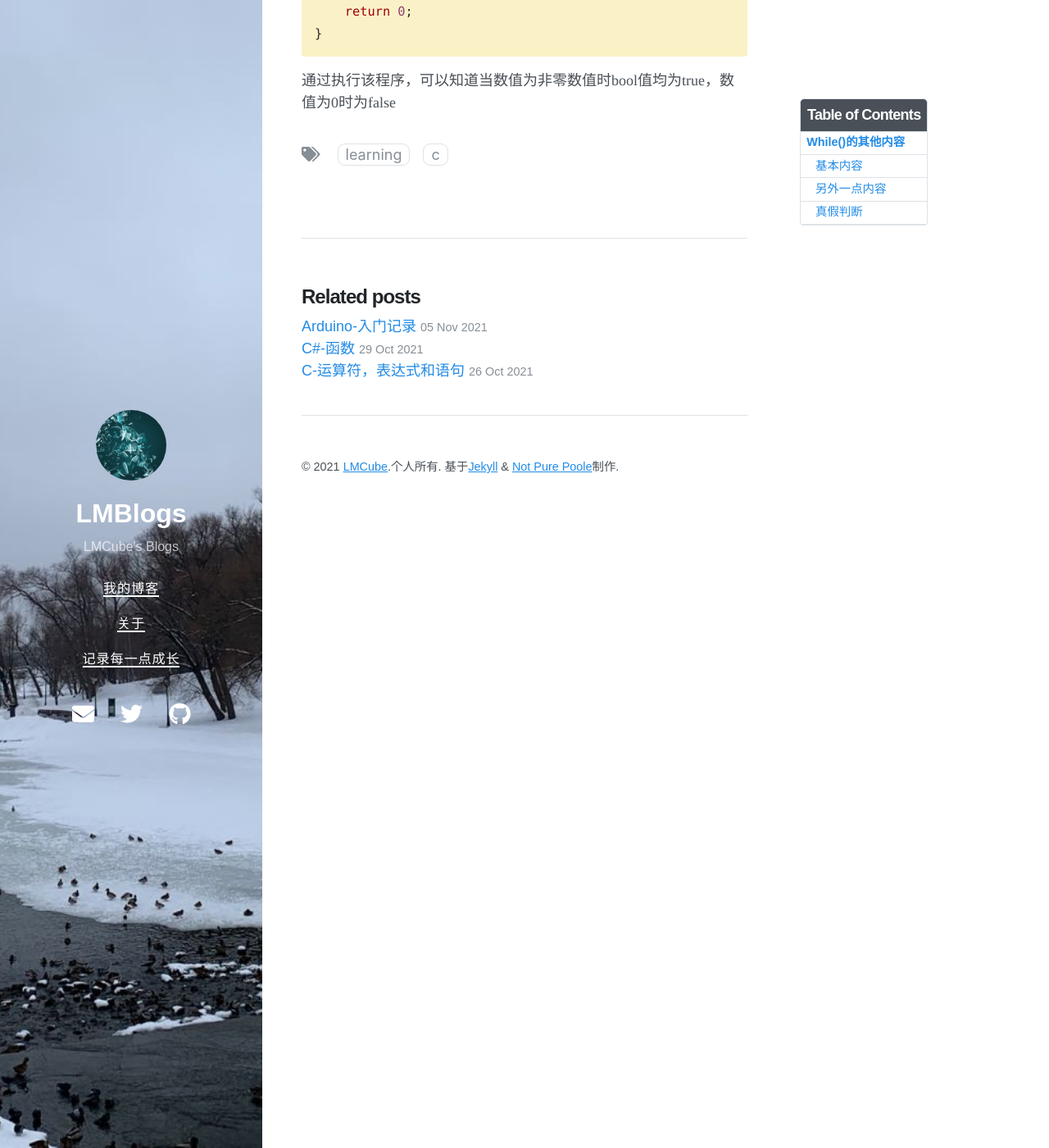
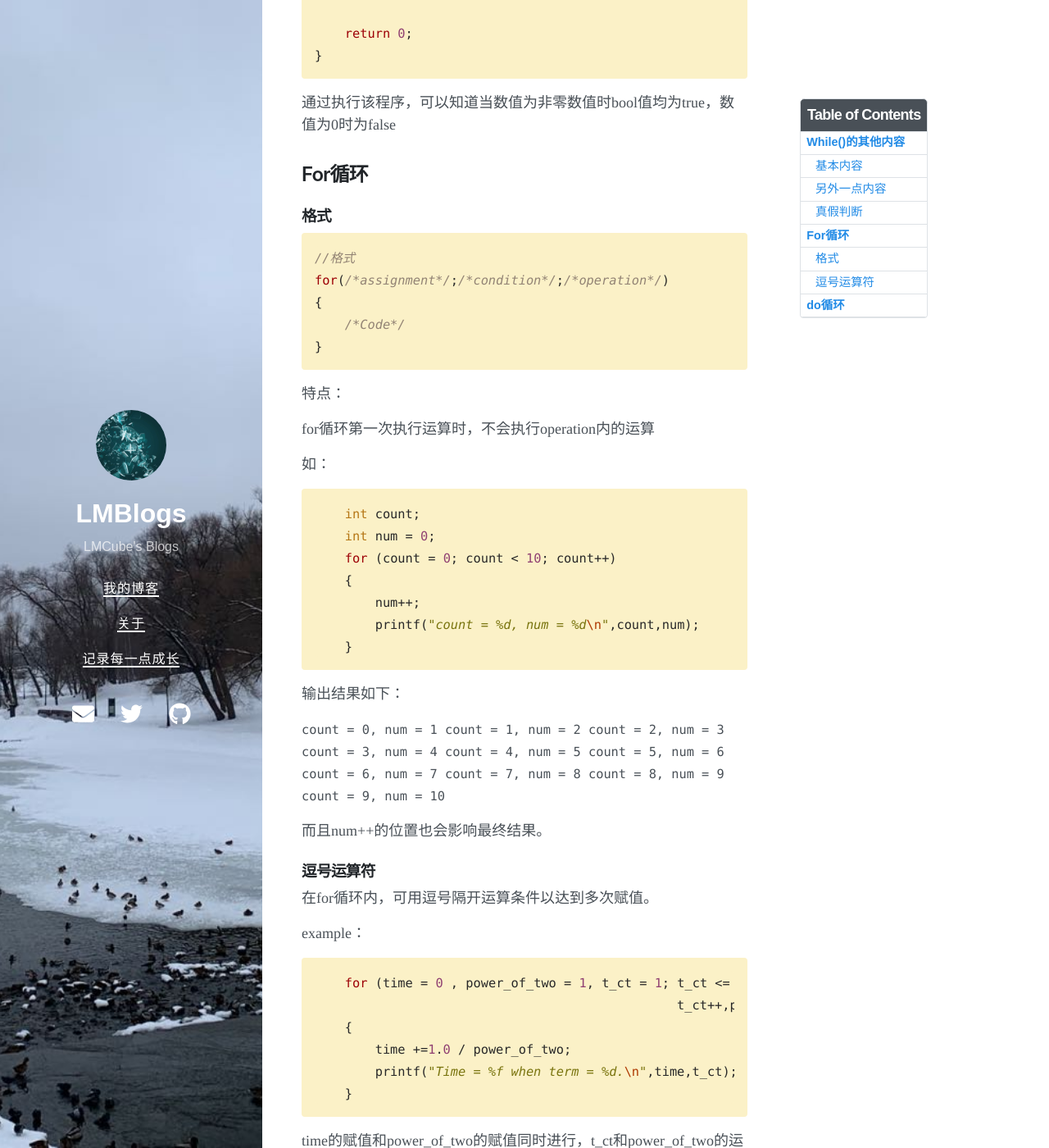
Before and after one commit to LandMineCube/LandMineCube.github.io, a Jekyll site: the page built from _posts/2021-11-8-Cloop.md, in a window 1280 px wide and 1400 px high, scrolled down 2464 px. Shown: the whole window at 82% size. Built offline with Jekyll 4.4.1, drawn with Linux system fonts in a browser that asks for light colours; nearby versions of some CDN libraries; some of the changed text lies outside the part shown.

Commit message:
normally update

````diff
--- a/_posts/2021-11-8-Cloop.md
+++ b/_posts/2021-11-8-Cloop.md
@@ -90,7 +90,7 @@ while(num++ <3)
 >}
 >```
 >
->经过fab函数处理后即使差值为-0.0001也可进行比较
+>经过fab函数处理后即使差值为-0.0001也可与0.0001进行比较
 
 ###  真假判断
 
@@ -115,3 +115,76 @@ int main(int argc, char const *argv[])
 ```
 
 通过执行该程序，可以知道当数值为非零数值时bool值均为true，数值为0时为false
+
+## For循环
+
+### 格式
+
+```c
+//格式
+for(/*assignment*/;/*condition*/;/*operation*/)
+{
+    /*Code*/
+}
+```
+
+特点：
+
+for循环第一次执行运算时，不会执行operation内的运算
+
+如：
+
+```c
+    int count;
+    int num = 0;
+    for (count = 0; count < 10; count++)
+    {
+        num++;
+        printf("count = %d, num = %d\n",count,num);
+    }
+```
+
+输出结果如下：
+
+`count = 0, num = 1
+count = 1, num = 2
+count = 2, num = 3
+count = 3, num = 4
+count = 4, num = 5
+count = 5, num = 6
+count = 6, num = 7
+count = 7, num = 8
+count = 8, num = 9
+count = 9, num = 10`
+
+ 而且num++的位置也会影响最终结果。
+
+### 逗号运算符
+
+在for循环内，可用逗号隔开运算条件以达到多次赋值。
+
+example：
+
+~~~c
+    for (time = 0 , power_of_two = 1, t_ct = 1; t_ct <= limit;
+                                                t_ct++,power_of_two *= 2.0)
+    {
+        time +=1.0 / power_of_two;
+        printf("Time = %f when term = %d.\n",time,t_ct);
+    }
+~~~
+
+time的赋值和power_of_two的赋值同时进行，t_ct和power_of_two的运算同时进行
+
+## do循环
+
+格式
+
+```c
+do
+{
+    /* code */
+}while(/*condition*/)
+```
+
+特点：出口检查，在运行代码后才开始检查条件，所以循环内代码必然执行一次
````
Also changed, not shown: _posts/2021-11-21-List-of-Book.md (added, +48 -0 lines), _posts/2021-11-21.md (added).
